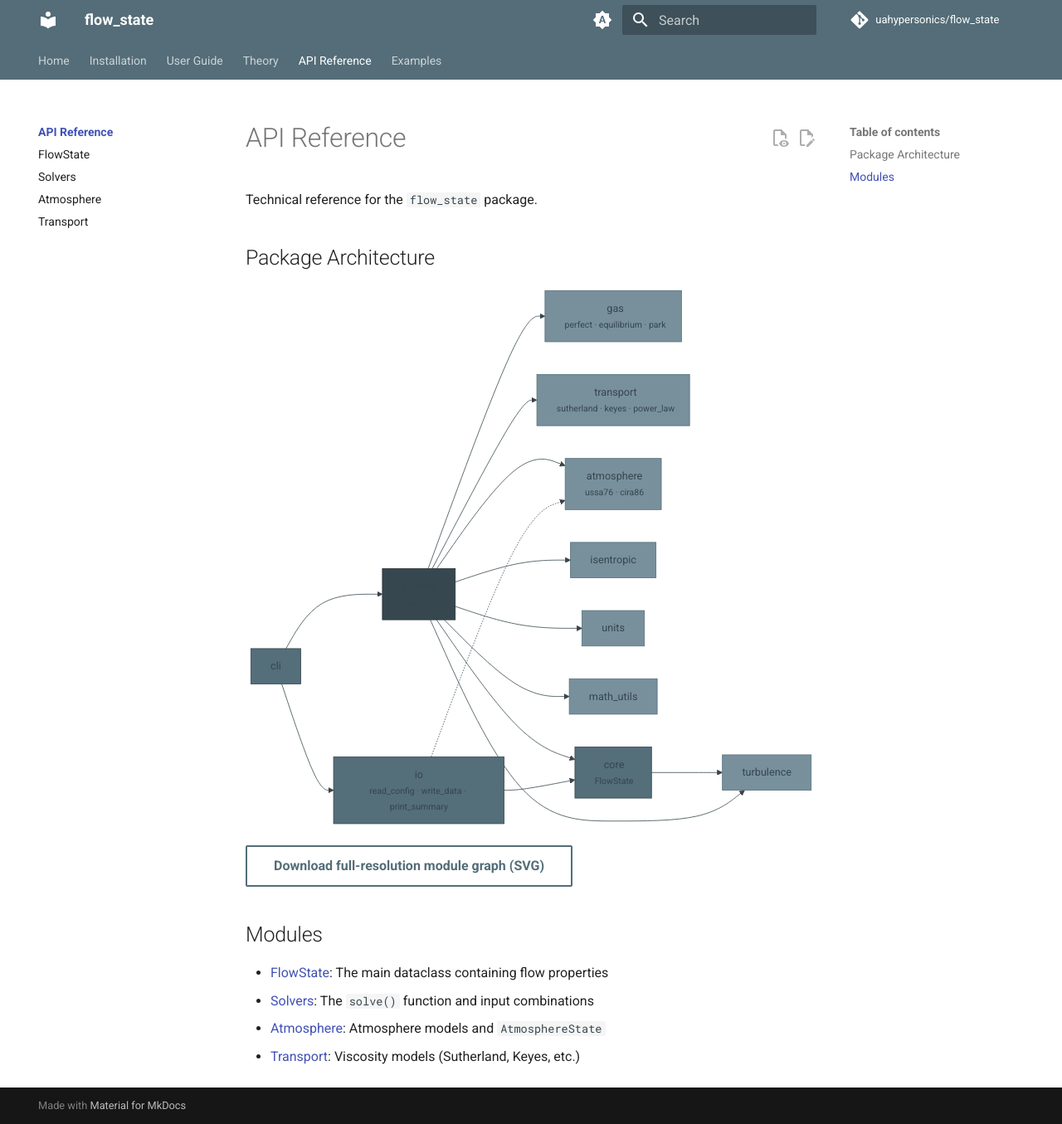
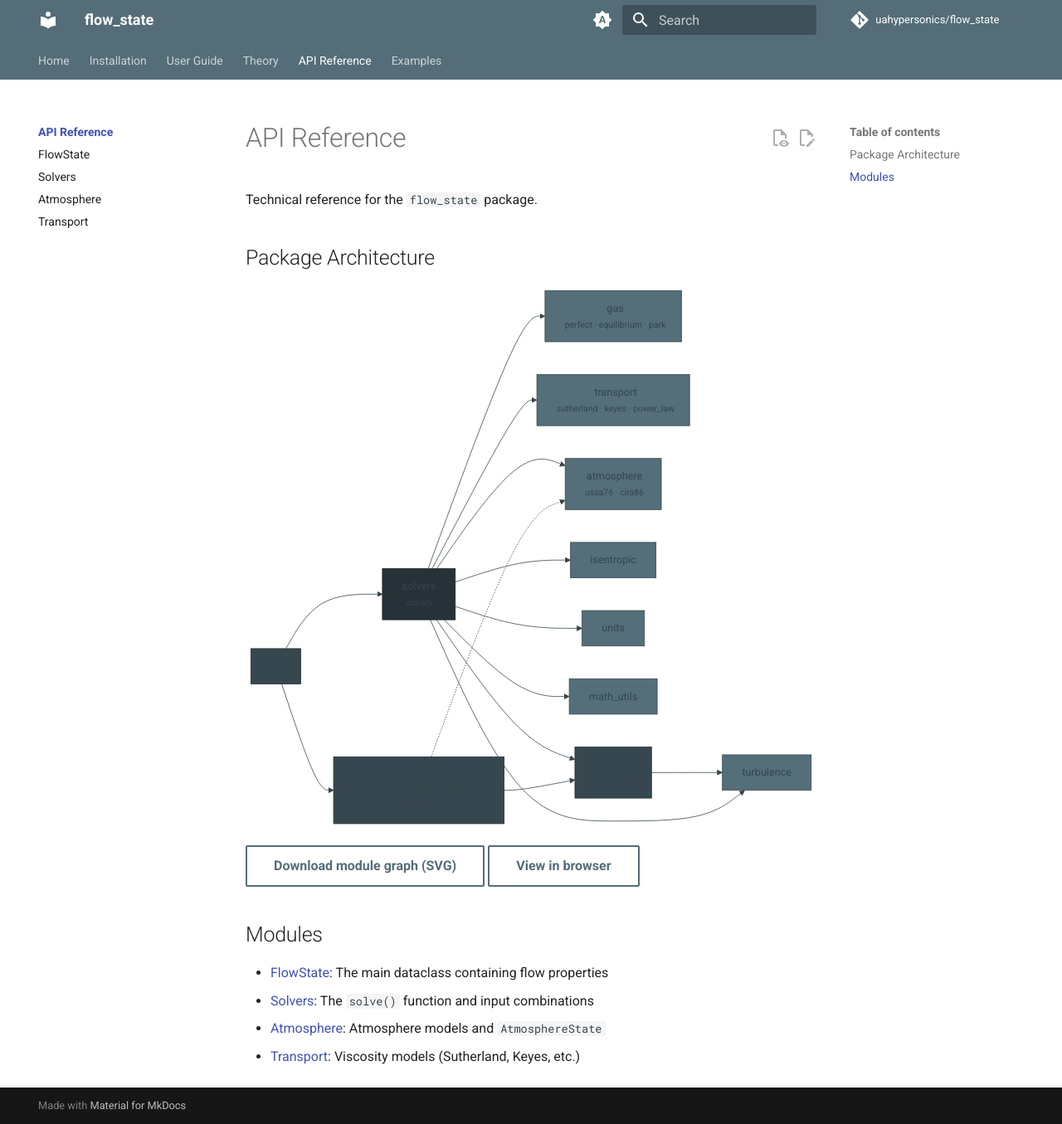
Before and after one commit to uahypersonics/flow_state, an MkDocs documentation site: the page built from docs/api/index.md, in a window 1280 px wide and 1355 px high. Shown: the whole window at 83% size. Built offline with MkDocs 1.6.1 and Material for MkDocs 9.7.7, drawn with Linux system fonts in a browser that asks for light colours; comment, search, counter and statistics services are not loaded.

Commit message:
increase mermaid contrast, add view-in-browser button for SVG

````diff
--- a/docs/api/index.md
+++ b/docs/api/index.md
@@ -42,16 +42,17 @@
     cli --> io
 
     %% ---- styling ----
-    classDef hub fill:#37474f,stroke:#263238,color:#fff
-    classDef mid fill:#546e7a,stroke:#37474f,color:#fff
-    classDef leaf fill:#78909c,stroke:#546e7a,color:#fff
+    classDef hub fill:#263238,stroke:#1a2327,color:#eceff1
+    classDef mid fill:#37474f,stroke:#263238,color:#eceff1
+    classDef leaf fill:#546e7a,stroke:#37474f,color:#eceff1
 
     class solvers hub
     class core,io,cli mid
     class gas,transport,atmosphere,isentropic,turbulence,units,math_utils leaf
 ```
 
-[Download full-resolution module graph (SVG)](../assets/deps.svg){ .md-button download="flow_state_deps.svg" }
+[Download module graph (SVG)](../assets/deps.svg){ .md-button download="flow_state_deps.svg" }
+[View in browser](../assets/deps.svg){ .md-button target="_blank" }
 
 ## Modules
 
````
